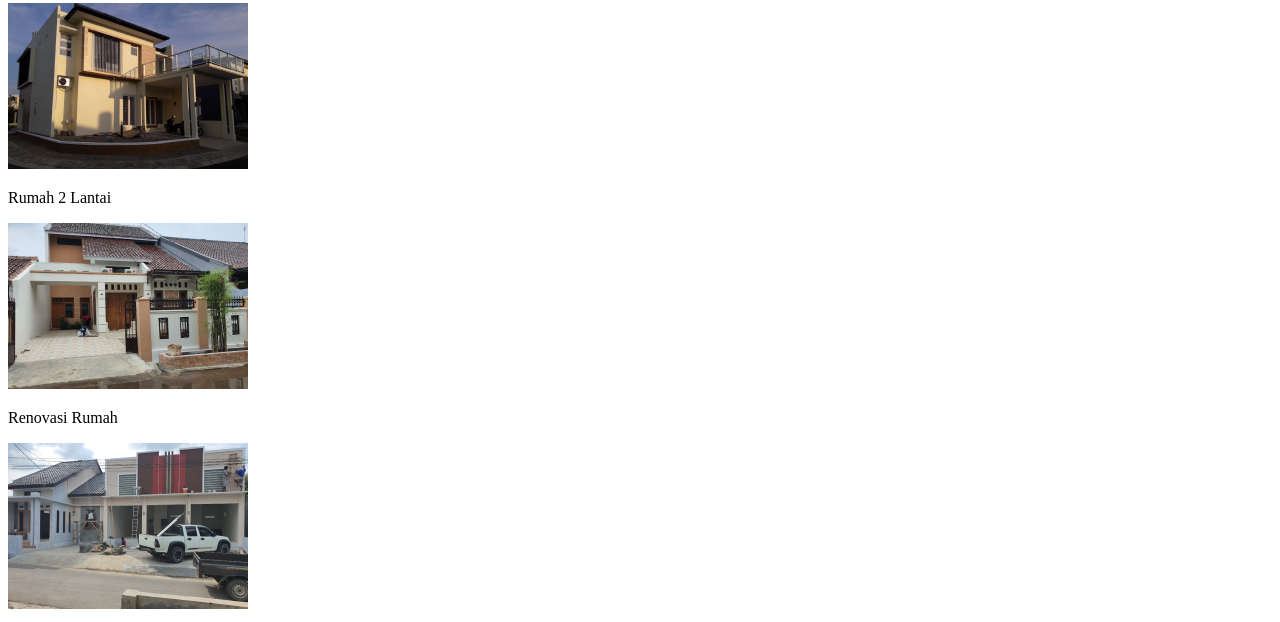
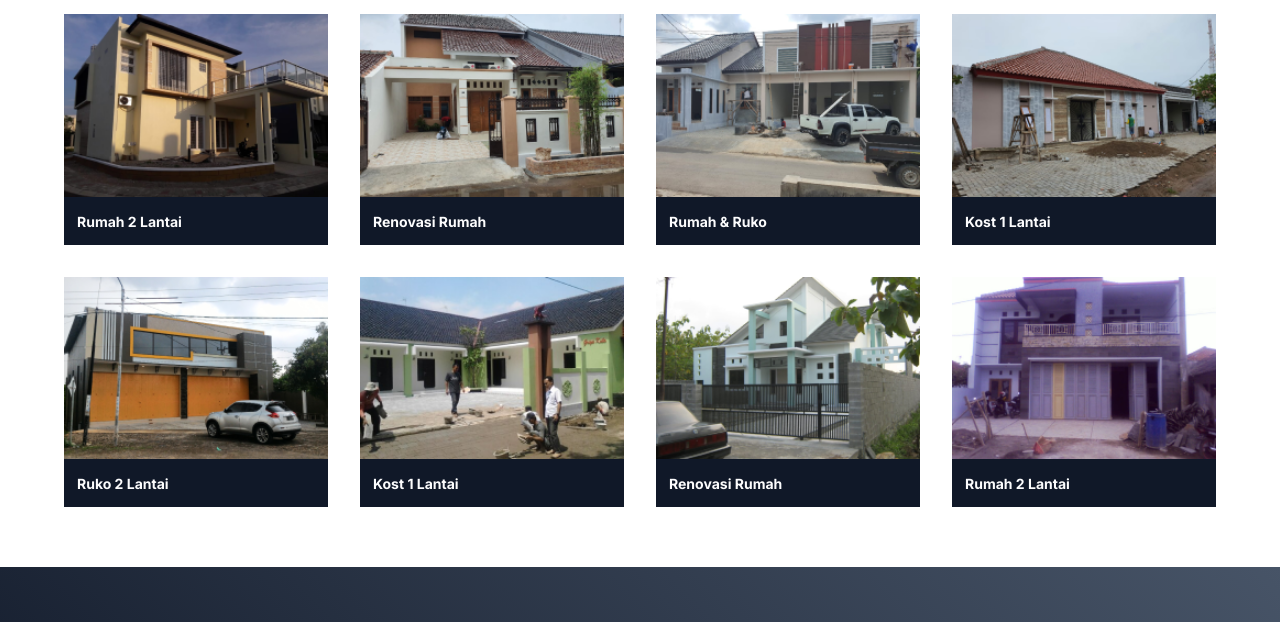
Before and after one commit to noobDevelova/Ayorenov, a plain HTML site: page public/portofolio.html in a window 1280 px wide. Shown: the part 180-802 px from the top of the page. Drawn offline with nearby package versions, Linux system fonts and the light colour scheme; files that its build step writes are made by us from their sources; the site is published under a folder, as on GitHub Pages, so addresses that start at the root find nothing; files whose address does not match are found by name.

Commit message:
Changed Path One

```diff
--- a/public/layanan.html
+++ b/public/layanan.html
@@ -4,7 +4,7 @@
 <head>
     <meta charset="UTF-8">
     <meta name="viewport" content="width=device-width, initial-scale=1.0">
-    <link rel="stylesheet" href="/src/css/main.css">
+    <link rel="stylesheet" href="./src/css/main.css">
     <title>AYORENOV | Layanan</title>
 </head>
 
--- a/public/portofolio.html
+++ b/public/portofolio.html
@@ -3,7 +3,7 @@
   <head>
     <meta charset="UTF-8" />
     <meta name="viewport" content="width=device-width, initial-scale=1.0" />
-    <link rel="stylesheet" href="/src/css/main.css" />
+    <link rel="stylesheet" href="./src/css/main.css" />
     <title>AYORENOV | Portofolio</title>
   </head>
 
```
Also changed, not shown: public/tentang_kami.html (+2 -2 lines).
